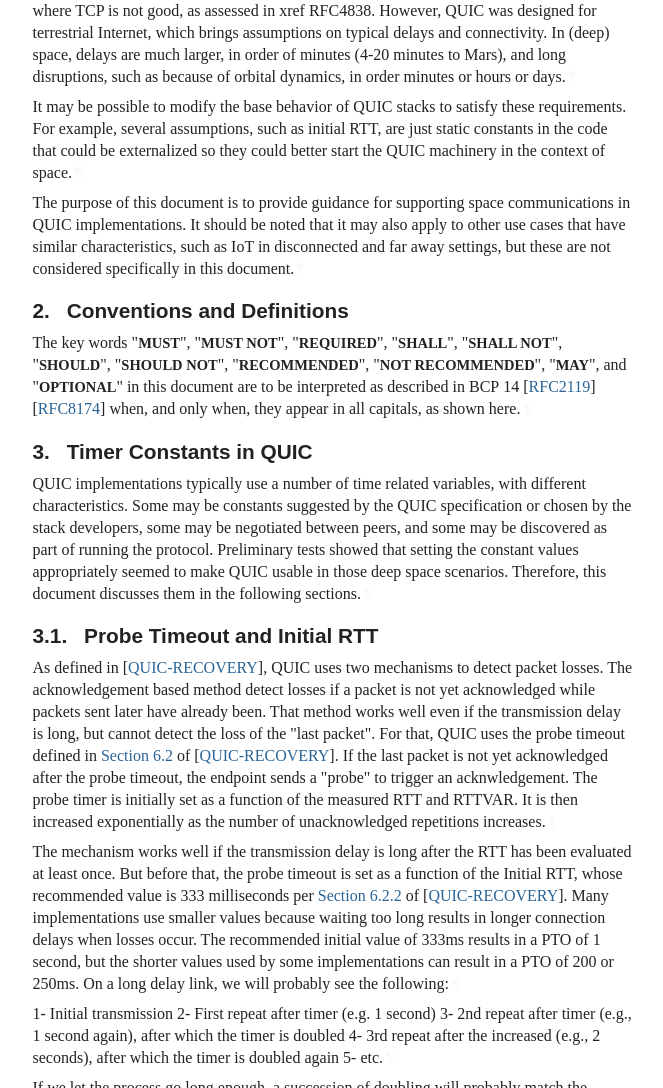
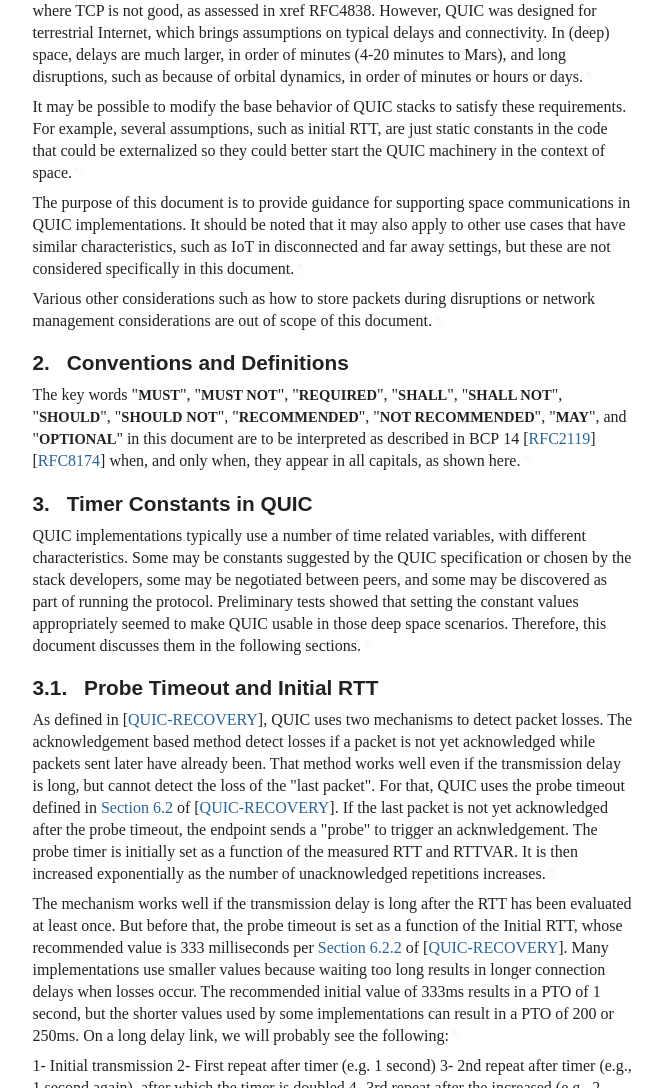
Before and after one commit to huitema/quic-in-space, a plain HTML site: page draft-huitema-quic-in-space.html in a window 1280 px wide. Shown: the part 927-2015 px from the top of the page, without its empty margins (92-755 px from the left). Drawn offline with Linux system fonts and the light colour scheme; a web font is replaced by a local one.

Commit message:
Script updating gh-pages from 7288c8f. [ci skip]

```diff
--- a/draft-huitema-quic-in-space.html
+++ b/draft-huitema-quic-in-space.html
@@ -1231,7 +1231,7 @@ its use in space, where TCP is not good, as assessed in xref RFC4838. However, Q
 terrestrial Internet, which brings assumptions on typical delays and
 connectivity. In (deep) space, delays are much larger, in order of minutes
 (4-20 minutes to Mars), and long disruptions, such as because of orbital
-dynamics, in order minutes or hours or days.<a href="#section-1-1" class="pilcrow">¶</a></p>
+dynamics, in order of minutes or hours or days.<a href="#section-1-1" class="pilcrow">¶</a></p>
 <p id="section-1-2">It may be possible to modify the base behavior of QUIC stacks to satisfy
 these requirements. For example, several assumptions, such as initial RTT,
 are just static constants in the code that could be externalized so they
@@ -1240,6 +1240,8 @@ could better start the QUIC machinery in the context of space.<a href="#section-
 communications in QUIC implementations. It should be noted that it may also apply
 to other use cases that have similar characteristics, such as IoT in disconnected
 and far away settings, but these are not considered specifically in this document.<a href="#section-1-3" class="pilcrow">¶</a></p>
+<p id="section-1-4">Various other considerations such as how to store packets during disruptions or
+network management considerations are out of scope of this document.<a href="#section-1-4" class="pilcrow">¶</a></p>
 </section>
 </div>
 <div id="conventions-and-definitions">
```
Also changed, not shown: draft-huitema-quic-in-space.txt.
